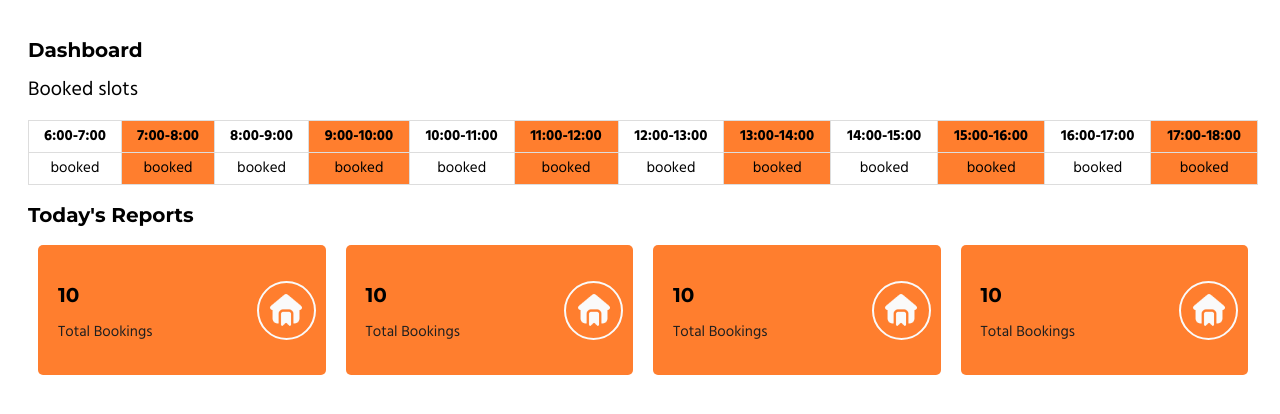
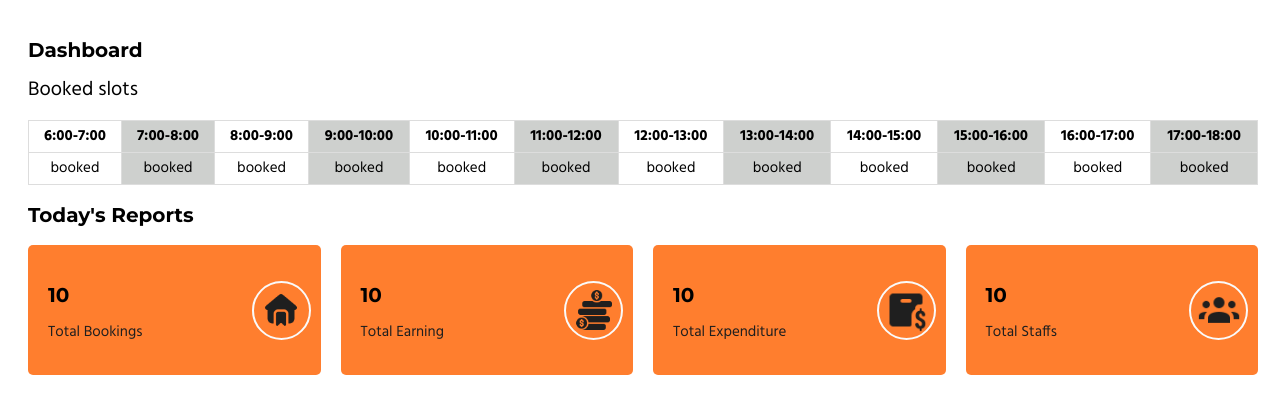
Before and after one commit to nischhal-hub/GoGoaGoal, a PHP site: page / in a window 1280 px wide. Shown: the part 78-492 px from the top of the page. Run offline with PHP 8.4, Linux system fonts and the light colour scheme.

Commit message:
style: ui changes

```diff
--- a/global.css
+++ b/global.css
@@ -461,10 +461,10 @@ th {
 }
 
 .greyGridTable td:nth-child(even) {
-  background-color: var(--primary);
+  background-color: var(--secondary);
 }
 .greyGridTable th:nth-child(even) {
-  background-color: var(--primary);
+  background-color: var(--secondary);
 }
 
 .greyGridTable th:hover {
@@ -591,4 +591,15 @@ th {
   justify-content: space-between;
   margin-left: 1rem;
   margin-right: 1rem;
+  cursor: pointer;
 }
+
+.box:hover{
+  background-color: var(--secondary);
+  transition: all 0.3s ease-in-out;
+}
+
+.box:hover .icon-container{
+  border-color: var(--primary);
+  transition: all 0.3s ease-in-out;
+}
--- a/pages/dashboard.php
+++ b/pages/dashboard.php
@@ -36,7 +36,7 @@
     <div class="summary">
         <h3>Today's Reports</h3>
         <div class="summary-container">
-        <div class="box">
+        <div class="box" style="margin-left: 0;">
             <div class="result">
                 <p>10</p>
                 <p>Total Bookings</p>
@@ -45,31 +45,31 @@
                 <img src="./assets/icons/icons8-booking-64.png" alt="booking" width="44" height="44">
             </div>
         </div>
-        <div class="box">
+        <div class="box" >
             <div class="result">
                 <p>10</p>
-                <p>Total Bookings</p>
+                <p>Total Earning</p>
             </div>
             <div class="icon-container">
-                <img src="./assets/icons/icons8-booking-64.png" alt="booking" width="44" height="44">
+                <img src="./assets/icons/icons8-earning-64.png" alt="booking" width="44" height="44">
             </div>
         </div>
         <div class="box">
             <div class="result">
                 <p>10</p>
-                <p>Total Bookings</p>
+                <p>Total Expenditure</p>
             </div>
             <div class="icon-container">
-                <img src="./assets/icons/icons8-booking-64.png" alt="booking" width="44" height="44">
+                <img src="./assets/icons/icons8-cost-48.png" alt="booking" width="44" height="44">
             </div>
         </div>
-        <div class="box">
+        <div class="box" style="margin-right: 0;">
             <div class="result">
                 <p>10</p>
-                <p>Total Bookings</p>
+                <p>Total Staffs</p>
             </div>
             <div class="icon-container">
-                <img src="./assets/icons/icons8-booking-64.png" alt="booking" width="44" height="44">
+                <img src="./assets/icons/icons8-staff-48.png" alt="booking" width="44" height="44">
             </div>
         </div>
         </div>
```
Also changed, not shown: assets/icons/bookmark.svg (added), assets/icons/icons8-booking-64.png, assets/icons/icons8-cost-48.png (added), assets/icons/icons8-earning-64.png (added).
